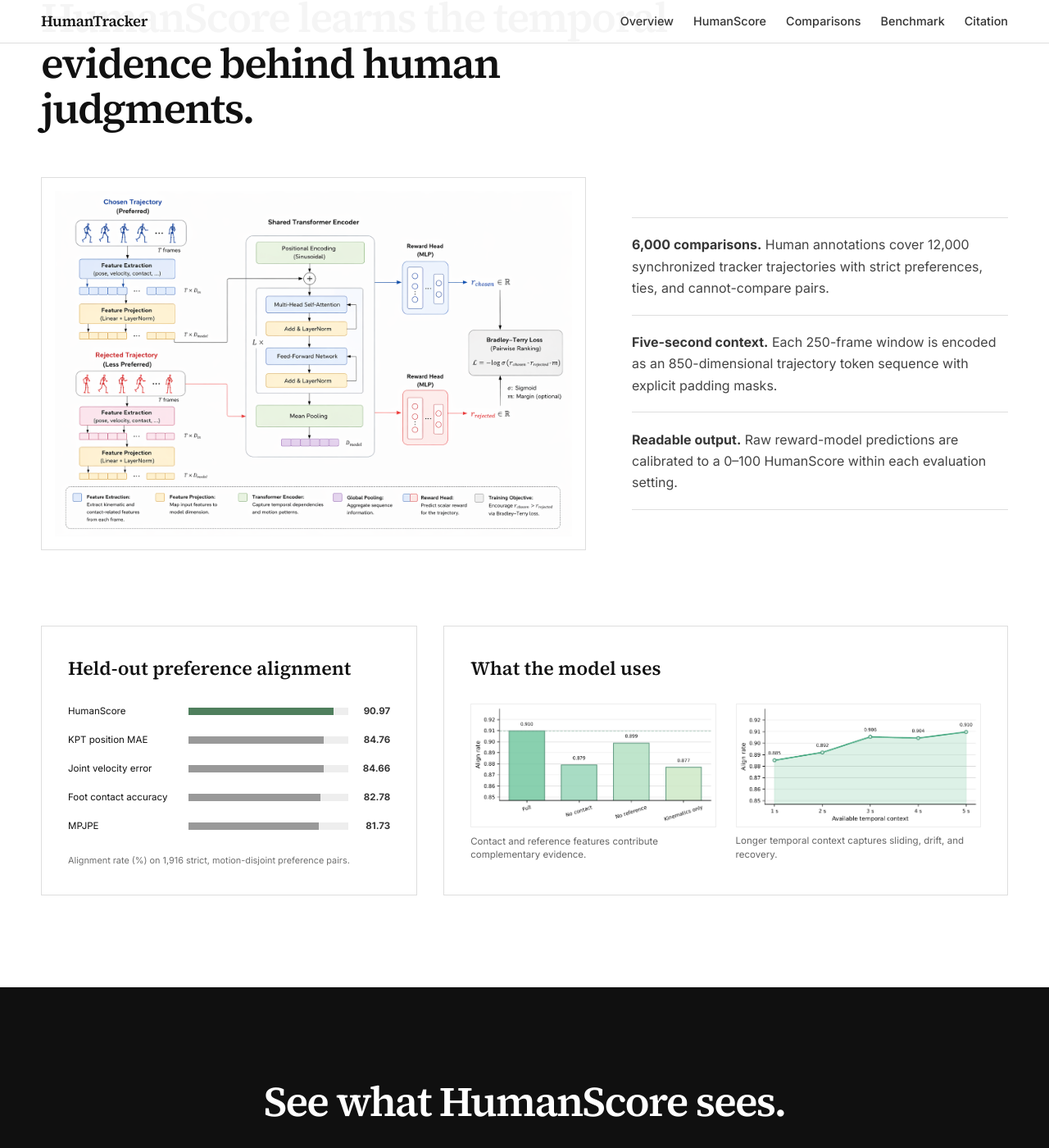
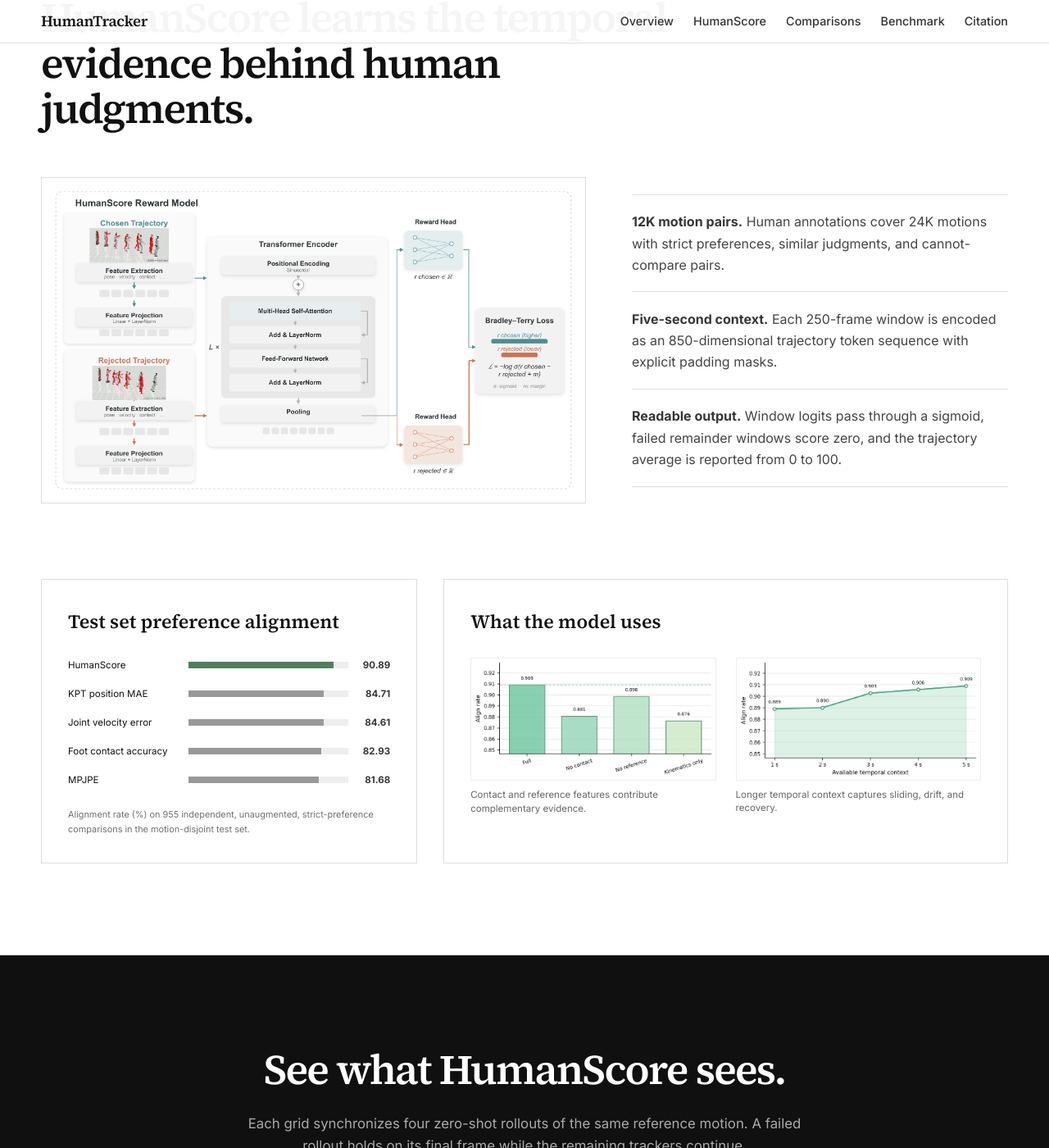
Before and after one commit to dairuliu/dairuliu.github.io, a Jekyll site: the page humantracker/index.html, which Jekyll copies as it is, in a window 1280 px wide and 1400 px high, scrolled down 2507 px. Shown: the whole window at 82% size. Built offline with Jekyll 4.4.1, drawn with Linux system fonts in a browser that asks for light colours; some of the changed text lies outside the part shown.

Commit message:
Sync HumanTracker page with latest paper

```diff
--- a/humantracker/index.html
+++ b/humantracker/index.html
@@ -2,7 +2,7 @@
 <html lang="en">
 <head>
   <meta charset="utf-8">
-  <meta name="description" content="HumanTracker introduces a 150-hour humanoid motion tracking benchmark and HumanScore, a preference-aligned metric for evaluating trajectory quality.">
+  <meta name="description" content="HumanTracker introduces a 153-hour humanoid motion tracking benchmark and HumanScore, a preference-aligned metric for evaluating trajectory quality.">
   <meta name="keywords" content="HumanTracker, HumanScore, humanoid, motion tracking, benchmark, reward model, robotics">
   <meta name="viewport" content="width=device-width, initial-scale=1">
   <meta name="theme-color" content="#f1f6f2">
@@ -10,7 +10,7 @@
 
   <meta property="og:type" content="website">
   <meta property="og:title" content="HumanTracker: Towards Comprehensive and Human-Aligned Motion Tracking Benchmark">
-  <meta property="og:description" content="150+ hours of categorized motion capture and a preference-aligned metric for humanoid motion tracking.">
+  <meta property="og:description" content="Approximately 153 hours of categorized optical motion and a preference-aligned metric for humanoid motion tracking.">
   <meta property="og:url" content="https://dairuliu.github.io/humantracker/">
   <meta property="og:image" content="https://dairuliu.github.io/humantracker/static/images/teaser.webp">
   <meta name="twitter:card" content="summary_large_image">
@@ -128,16 +128,16 @@
           </div>
           <div class="column is-5">
             <div class="key-claim">
-              <span class="key-value">90.97%</span>
-              <span class="key-label">alignment with held-out human preferences</span>
-              <span class="key-note">6.21 points above the strongest conventional diagnostic.</span>
+              <span class="key-value">90.89%</span>
+              <span class="key-label">alignment with human preferences on the test set</span>
+              <span class="key-note">6.18 points above the strongest conventional diagnostic.</span>
             </div>
           </div>
         </div>
 
         <div class="stat-grid" aria-label="Benchmark highlights">
-          <div class="stat"><strong>150+</strong><span>hours of optical motion</span></div>
-          <div class="stat"><strong>24.6K</strong><span>labeled motion clips</span></div>
+          <div class="stat"><strong>153</strong><span>hours of optical motion</span></div>
+          <div class="stat"><strong>25K</strong><span>labeled motion clips</span></div>
           <div class="stat"><strong>24</strong><span>professional performers</span></div>
           <div class="stat"><strong>4</strong><span>diagnostic motion families</span></div>
         </div>
@@ -153,33 +153,33 @@
         <div class="columns is-variable is-7 is-vcentered method-block">
           <div class="column is-7">
             <figure class="method-figure">
-              <img src="./static/images/humanscore-architecture.png" loading="lazy" alt="HumanScore trajectory model from the paper: preference learning and masked temporal trajectory scoring">
+              <img src="./static/images/humanscore-architecture.png" width="2085" height="1203" loading="lazy" alt="HumanScore trajectory reward model from the paper with a temporal Transformer and masked max pooling">
             </figure>
           </div>
           <div class="column is-5">
             <div class="content method-copy">
-              <p><strong>6,000 comparisons.</strong> Human annotations cover 12,000 synchronized tracker trajectories with strict preferences, ties, and cannot-compare pairs.</p>
+              <p><strong>12K motion pairs.</strong> Human annotations cover 24K motions with strict preferences, similar judgments, and cannot-compare pairs.</p>
               <p><strong>Five-second context.</strong> Each 250-frame window is encoded as an 850-dimensional trajectory token sequence with explicit padding masks.</p>
-              <p><strong>Readable output.</strong> Raw reward-model predictions are calibrated to a 0–100 HumanScore within each evaluation setting.</p>
+              <p><strong>Readable output.</strong> Window logits pass through a sigmoid, failed remainder windows score zero, and the trajectory average is reported from 0 to 100.</p>
             </div>
           </div>
         </div>
 
         <div class="evidence-grid">
           <div class="alignment-card">
-            <h3>Held-out preference alignment</h3>
-            <div class="metric-row"><span>HumanScore</span><div class="bar"><i style="width: 90.97%"></i></div><strong>90.97</strong></div>
-            <div class="metric-row"><span>KPT position MAE</span><div class="bar"><i style="width: 84.76%"></i></div><strong>84.76</strong></div>
-            <div class="metric-row"><span>Joint velocity error</span><div class="bar"><i style="width: 84.66%"></i></div><strong>84.66</strong></div>
-            <div class="metric-row"><span>Foot contact accuracy</span><div class="bar"><i style="width: 82.78%"></i></div><strong>82.78</strong></div>
-            <div class="metric-row"><span>MPJPE</span><div class="bar"><i style="width: 81.73%"></i></div><strong>81.73</strong></div>
-            <p>Alignment rate (%) on 1,916 strict, motion-disjoint preference pairs.</p>
+            <h3>Test set preference alignment</h3>
+            <div class="metric-row"><span>HumanScore</span><div class="bar"><i style="width: 90.89%"></i></div><strong>90.89</strong></div>
+            <div class="metric-row"><span>KPT position MAE</span><div class="bar"><i style="width: 84.71%"></i></div><strong>84.71</strong></div>
+            <div class="metric-row"><span>Joint velocity error</span><div class="bar"><i style="width: 84.61%"></i></div><strong>84.61</strong></div>
+            <div class="metric-row"><span>Foot contact accuracy</span><div class="bar"><i style="width: 82.93%"></i></div><strong>82.93</strong></div>
+            <div class="metric-row"><span>MPJPE</span><div class="bar"><i style="width: 81.68%"></i></div><strong>81.68</strong></div>
+            <p>Alignment rate (%) on 955 independent, unaugmented, strict-preference comparisons in the motion-disjoint test set.</p>
           </div>
           <div class="ablation-card">
             <h3>What the model uses</h3>
             <div class="ablation-images">
-              <figure><img src="./static/images/masking-ablation.png" width="1288" height="644" loading="lazy" alt="HumanScore feature masking ablation from the paper"><figcaption>Contact and reference features contribute complementary evidence.</figcaption></figure>
-              <figure><img src="./static/images/temporal-ablation.png" width="1288" height="643" loading="lazy" alt="HumanScore temporal context ablation from the paper"><figcaption>Longer temporal context captures sliding, drift, and recovery.</figcaption></figure>
+              <figure><img src="./static/images/masking-ablation.png" width="1608" height="804" loading="lazy" alt="HumanScore feature masking analysis on the test set"><figcaption>Contact and reference features contribute complementary evidence.</figcaption></figure>
+              <figure><img src="./static/images/temporal-ablation.png" width="1608" height="801" loading="lazy" alt="HumanScore temporal context analysis on the test set"><figcaption>Longer temporal context captures sliding, drift, and recovery.</figcaption></figure>
             </div>
           </div>
         </div>
@@ -350,17 +350,17 @@
           <article class="family-card daily">
             <h3>Daily</h3>
             <p>Steady locomotion, turning, and routine gestures reveal stability and residual drift.</p>
-            <dl><div><dt>Hours</dt><dd>93.73</dd></div><div><dt>Clips</dt><dd>10,304</dd></div></dl>
+            <dl><div><dt>Hours</dt><dd>89.29</dd></div><div><dt>Clips</dt><dd>9,739</dd></div></dl>
           </article>
           <article class="family-card dynamic">
             <h3>Highly Dynamic</h3>
             <p>Jumps, kicks, acrobatics, and fast footwork stress impact handling and phase timing.</p>
-            <dl><div><dt>Hours</dt><dd>9.98</dd></div><div><dt>Clips</dt><dd>1,630</dd></div></dl>
+            <dl><div><dt>Hours</dt><dd>11.01</dd></div><div><dt>Clips</dt><dd>2,676</dd></div></dl>
           </article>
           <article class="family-card interaction">
             <h3>Interaction</h3>
             <p>Object and human interactions require end-effector timing with whole-body stabilization.</p>
-            <dl><div><dt>Hours</dt><dd>43.01</dd></div><div><dt>Clips</dt><dd>11,068</dd></div></dl>
+            <dl><div><dt>Hours</dt><dd>47.78</dd></div><div><dt>Clips</dt><dd>10,940</dd></div></dl>
           </article>
           <article class="family-card ground">
             <h3>Ground</h3>
@@ -403,9 +403,10 @@
           <pre id="bibtex"><code>@misc{liu2026humantracker,
   title  = {HumanTracker: Towards Comprehensive and Human-Aligned
             Motion Tracking Benchmark},
-  author = {Liu, Dairu and Qi, Zekun and Zeng, Jiayu and Guan, Yu and
-            Lin, Chenghuai and Chen, Xuchuan and Yu, Xinqiang and
-            Zhang, Wenyao and Wang, He and Yi, Li},
+  author = {Liu, Dairu and Qi, Zekun and Zeng, Jiayu and Yu, Ruixi and
+            Guan, Yu and Zhang, Yintianrun and Chen, Xuchuan and
+            Liang, Sikai and Li, Zekai and Lin, Chenghuai and
+            Yu, Xinqiang and Zhang, Wenyao and Wang, He and Yi, Li},
   year   = {2026}
 }</code></pre>
         </div>
@@ -416,7 +417,7 @@
   <footer class="footer site-footer">
     <div class="container page-container">
       <div class="footer-grid">
-        <p><strong>HumanTracker</strong><br>Towards comprehensive and human-aligned motion tracking evaluation.</p>
+        <p><strong>HumanTracker</strong><br>Towards Comprehensive and Human-Aligned Motion Tracking Benchmark.</p>
         <p class="footer-credit">
           Website template adapted from <a href="https://github.com/nerfies/nerfies.github.io">Nerfies</a>.<br>
           Site source is licensed under <a href="https://creativecommons.org/licenses/by-sa/4.0/">CC BY-SA 4.0</a>.
```
Also changed, not shown: humantracker/static/images/humanscore-architecture.png, humantracker/static/images/masking-ablation.png, humantracker/static/images/temporal-ablation.png.
